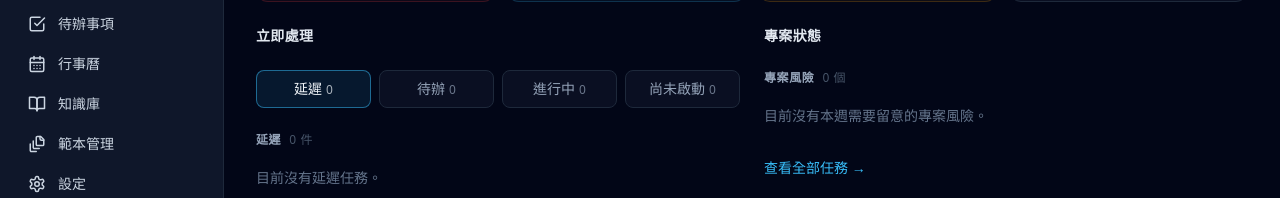
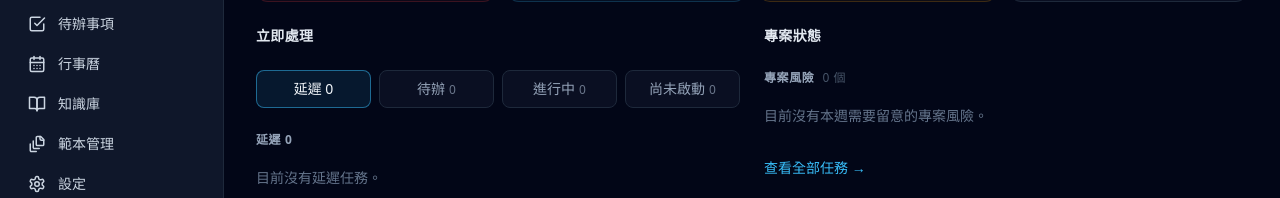
Before and after one commit to s9726229-hash/pe-project-manager, a React (Vite) app: page / in a window 1280 px wide. Shown: the part 182-380 px from the top of the page. Built offline with nearby package versions, Linux system fonts and the light colour scheme.

Commit message:
refine dashboard overdue task rows

```diff
--- a/src/services/taskSelectors.ts
+++ b/src/services/taskSelectors.ts
@@ -31,6 +31,22 @@ export function getInProgressTaskLeaves(tasks: Task[]): Task[] {
   return flattenTaskLeaves(tasks).filter((task) => getEffectiveStatus(task) === '進行中');
 }
 
+export function getDashboardTaskLeaves(tasks: Task[], parent?: Task, parentUrgent = false): Task[] {
+  return tasks.flatMap((task) => {
+    const urgent = parentUrgent || !!task.urgent;
+
+    if (task.subTasks?.length) {
+      return getDashboardTaskLeaves(task.subTasks, task, urgent);
+    }
+
+    return [{
+      ...task,
+      title: parent ? `${parent.title}－${task.title}` : task.title,
+      urgent,
+    }];
+  });
+}
+
 export function getPendingTaskLeaves(tasks: Task[]): Task[] {
   return flattenTaskLeaves(tasks).filter((task) => {
     const status = getEffectiveStatus(task);
--- a/src/views/Dashboard.tsx
+++ b/src/views/Dashboard.tsx
@@ -8,6 +8,7 @@ import type { Project, Task } from '../types';
 import { flattenLeaves } from '../services/milestoneUtils';
 import {
   getInProgressTaskLeaves,
+  getDashboardTaskLeaves,
   getOverdueTaskLeaves,
   getPendingTaskLeaves,
   getTaskProjectName,
@@ -76,14 +77,18 @@ function ProjectRiskCard({ project, today, weekEnd, onOpen }: {
   );
 }
 
-function TaskWorkbenchRow({ task, projects, overdue, onComplete }: {
+function TaskWorkbenchRow({ task, projects, overdue, today, onComplete }: {
   task: Task;
   projects: Project[];
   overdue?: boolean;
+  today: string;
   onComplete: () => void;
 }) {
   const projectName = getTaskProjectName(task, projects);
   const showProjectName = task.projectId !== DEFAULT_PROJECT_ID && projectName !== '日常雜項';
+  const overdueDays = overdue && task.dueDate
+    ? Math.round((new Date(`${today}T00:00:00`).getTime() - new Date(`${task.dueDate}T00:00:00`).getTime()) / 86_400_000)
+    : 0;
 
   return (
     <div className="flex items-start gap-3 rounded-lg border border-slate-800 bg-slate-900/60 p-3">
@@ -91,31 +96,34 @@ function TaskWorkbenchRow({ task, projects, overdue, onComplete }: {
         <Check size={12} aria-hidden="true" />
       </button>
       <div className="min-w-0 flex-1">
-        <div className="flex items-start gap-2">
+        <div className="flex items-start gap-2 text-xs">
           <span className="min-w-0 flex-1 break-words text-sm text-slate-200">{task.title}</span>
-          {task.urgent && <span className="flex shrink-0 items-center gap-1 text-xs text-red-400"><Flame size={12} aria-hidden="true" />緊急</span>}
+          <span className={overdue ? 'shrink-0 text-red-400' : 'shrink-0 text-slate-500'}>{task.dueDate ?? '未設定期限'}</span>
+          {overdueDays > 0 && <span className="shrink-0 text-red-400">逾期 {overdueDays} 天</span>}
+          {task.urgent && <span aria-label="緊急" className="flex shrink-0 items-center gap-1 text-red-400"><Flame size={12} aria-hidden="true" />緊急</span>}
         </div>
         <div className="mt-1 flex flex-wrap gap-x-3 gap-y-1 text-xs text-slate-500">
           {showProjectName && <span>{projectName}</span>}
-          <span className={overdue ? 'text-red-400' : undefined}>{task.dueDate ?? '未設定期限'}</span>
         </div>
       </div>
     </div>
   );
 }
 
-function TaskSection({ title, tasks, projects, overdue, onComplete, empty }: {
+function TaskSection({ title, tasks, projects, overdue, today, showCount = true, onComplete, empty }: {
   title: string;
   tasks: Task[];
   projects: Project[];
   overdue?: boolean;
+  today: string;
+  showCount?: boolean;
   onComplete: (id: string) => void;
   empty: string;
 }) {
   return (
     <section>
-      <h3 className="mb-3 text-xs font-semibold uppercase tracking-wider text-slate-400">{title}<span className="ml-2 font-normal normal-case text-slate-600">{tasks.length} 件</span></h3>
-      {tasks.length === 0 ? <p className="py-2 text-sm text-slate-500">{empty}</p> : <div className="space-y-2">{tasks.map((task) => <TaskWorkbenchRow key={task.id} task={task} projects={projects} overdue={overdue} onComplete={() => onComplete(task.id)} />)}</div>}
+      <h3 className="mb-3 text-xs font-semibold uppercase tracking-wider text-slate-400">{title}{showCount && <span className="ml-2 font-normal normal-case text-slate-600">{tasks.length} 件</span>}</h3>
+      {tasks.length === 0 ? <p className="py-2 text-sm text-slate-500">{empty}</p> : <div className="space-y-2">{tasks.map((task) => <TaskWorkbenchRow key={task.id} task={task} projects={projects} overdue={overdue} today={today} onComplete={() => onComplete(task.id)} />)}</div>}
     </section>
   );
 }
@@ -126,14 +134,15 @@ export default function Dashboard({ tasksApi, projectsApi, onOpenProject, onOpen
   const [activeTaskTab, setActiveTaskTab] = useState<TaskTabId>('overdue');
   const today = todayIso();
   const weekEnd = addDays(startOfWeek(today), 6);
-  const overdueTasks = sortTasksByDueDate(getOverdueTaskLeaves(tasks, today));
-  const inProgressTasks = sortTasksByDueDate(getInProgressTaskLeaves(tasks));
-  const todoTasks = sortTasksByDueDate(getUpcomingTaskLeaves(tasks, today, weekEnd));
-  const laterTasks = sortTasksByDueDate(getPendingTaskLeaves(tasks).filter((task) => !!task.dueDate && task.dueDate > weekEnd));
+  const dashboardTasks = getDashboardTaskLeaves(tasks);
+  const overdueTasks = sortTasksByDueDate(getOverdueTaskLeaves(dashboardTasks, today));
+  const inProgressTasks = sortTasksByDueDate(getInProgressTaskLeaves(dashboardTasks));
+  const todoTasks = sortTasksByDueDate(getUpcomingTaskLeaves(dashboardTasks, today, weekEnd));
+  const laterTasks = sortTasksByDueDate(getPendingTaskLeaves(dashboardTasks).filter((task) => !!task.dueDate && task.dueDate > weekEnd));
   const activeProjects = projects.filter((project) => project.id !== DEFAULT_PROJECT_ID && project.status !== '取消' && project.status !== '已完成');
   const riskProjects = activeProjects.filter((project) => flattenLeaves(project.milestones).some((milestone) => milestone.status !== '已完成' && milestone.plannedDate && milestone.plannedDate <= weekEnd));
   const taskTabs: Array<{ id: TaskTabId; label: string; tasks: Task[]; overdue?: boolean; empty: string }> = [
-    { id: 'overdue', label: '延遲', tasks: overdueTasks, overdue: true, empty: '目前沒有延遲任務。' },
+    { id: 'overdue', label: `延遲 ${overdueTasks.length}`, tasks: overdueTasks, overdue: true, empty: '目前沒有延遲任務。' },
     { id: 'todo', label: '待辦', tasks: todoTasks, empty: '今天與本週沒有待辦任務。' },
     { id: 'inProgress', label: '進行中', tasks: inProgressTasks, empty: '目前沒有進行中的任務。' },
     { id: 'later', label: '尚未啟動', tasks: laterTasks, empty: '本週後沒有待啟動的任務。' },
@@ -153,10 +162,10 @@ export default function Dashboard({ tasksApi, projectsApi, onOpenProject, onOpen
         <div className="min-w-0 space-y-6">
           <h2 className="text-sm font-semibold tracking-wide text-slate-200">立即處理</h2>
           <div role="tablist" aria-label="任務分類" className="grid grid-cols-2 gap-2 sm:grid-cols-4">
-            {taskTabs.map((tab) => <button key={tab.id} id={`dashboard-task-tab-${tab.id}`} type="button" role="tab" aria-selected={tab.id === activeTaskTab} aria-controls="dashboard-task-panel" onClick={() => setActiveTaskTab(tab.id)} className={`rounded-lg border px-3 py-2 text-sm transition-colors focus-visible:outline-none focus-visible:ring-2 focus-visible:ring-primary-400 ${tab.id === activeTaskTab ? 'border-primary-400/50 bg-primary-400/10 text-primary-300' : 'border-slate-800 bg-slate-900/60 text-slate-400 hover:border-slate-700 hover:text-slate-200'}`}>{tab.label}<span className="ml-1 text-xs opacity-70">{tab.tasks.length}</span></button>)}
+            {taskTabs.map((tab) => <button key={tab.id} id={`dashboard-task-tab-${tab.id}`} type="button" role="tab" aria-selected={tab.id === activeTaskTab} aria-controls="dashboard-task-panel" onClick={() => setActiveTaskTab(tab.id)} className={`rounded-lg border px-3 py-2 text-sm transition-colors focus-visible:outline-none focus-visible:ring-2 focus-visible:ring-primary-400 ${tab.id === activeTaskTab ? 'border-primary-400/50 bg-primary-400/10 text-primary-300' : 'border-slate-800 bg-slate-900/60 text-slate-400 hover:border-slate-700 hover:text-slate-200'}`}>{tab.label}{tab.id !== 'overdue' && <span className="ml-1 text-xs opacity-70">{tab.tasks.length}</span>}</button>)}
           </div>
           <div id="dashboard-task-panel" role="tabpanel" aria-labelledby={`dashboard-task-tab-${selectedTaskTab.id}`} tabIndex={0}>
-            <TaskSection title={selectedTaskTab.label} tasks={selectedTaskTab.tasks} projects={projects} overdue={selectedTaskTab.overdue} onComplete={(id) => setStatus(id, '已完成')} empty={selectedTaskTab.empty} />
+            <TaskSection title={selectedTaskTab.label} tasks={selectedTaskTab.tasks} projects={projects} overdue={selectedTaskTab.overdue} today={today} showCount={selectedTaskTab.id !== 'overdue'} onComplete={(id) => setStatus(id, '已完成')} empty={selectedTaskTab.empty} />
           </div>
         </div>
         <div className="min-w-0 space-y-6">
```
Also changed, not shown: 1 other file (tests, documents, lock files or other folders).
